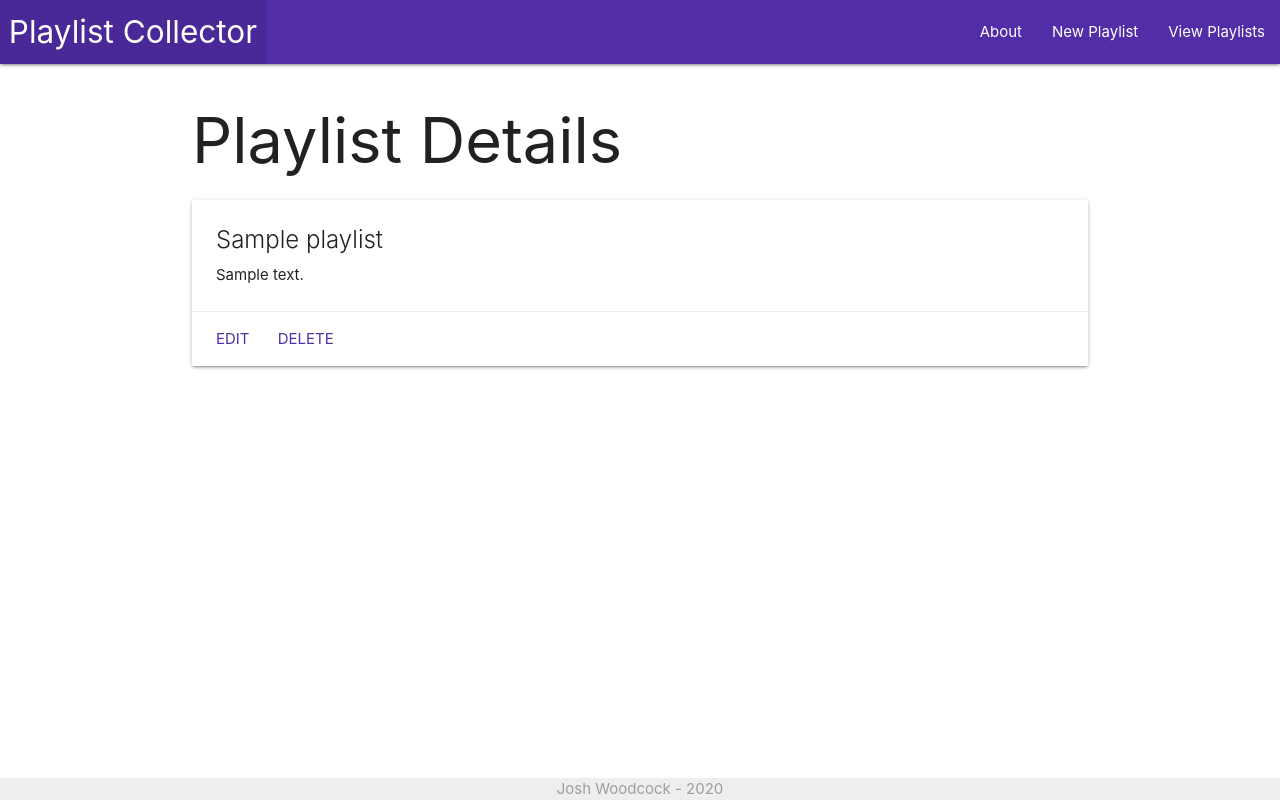
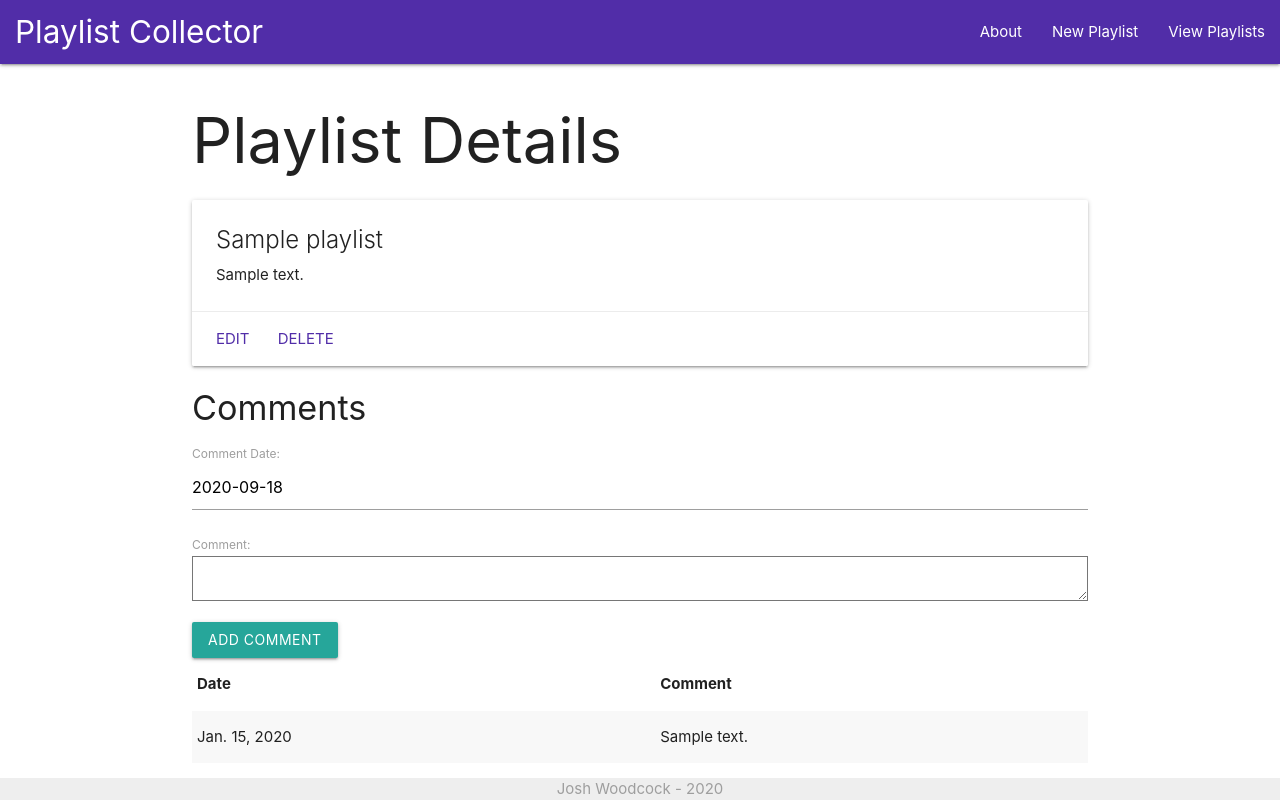
Before and after one commit to j0w0/playlist-collector, a Django app: page /playlists/1/ in a window 1280 px wide. Run offline with Django 3.2, Linux system fonts and the light colour scheme; tables that the repository leaves empty hold one stand-in row (values such as "Sample post").

Commit message:
Implement 1:M playlist/comment functionality

```diff
--- a/main_app/admin.py
+++ b/main_app/admin.py
@@ -1,6 +1,7 @@
 from django.contrib import admin
-from .models import Playlist
+from .models import Playlist, Comment
 
 # Register your models here.
 
 admin.site.register(Playlist)
+admin.site.register(Comment)
--- /dev/null
+++ b/main_app/forms.py
@@ -0,0 +1,8 @@
+from django.forms import ModelForm
+from .models import Comment
+
+
+class CommentForm(ModelForm):
+    class Meta:
+        model = Comment
+        fields = ['date', 'comment']
--- a/main_app/models.py
+++ b/main_app/models.py
@@ -13,3 +13,26 @@ class Playlist(models.Model):
 
     def get_absolute_url(self):
         return reverse('detail', kwargs={'playlist_id': self.id})
+
+    def comment_count(self):
+        return self.comment_set.count()
+
+
+class Comment(models.Model):
+    date = models.DateField(
+        'Comment Date'
+    )
+    comment = models.TextField(max_length=250)
+    playlist = models.ForeignKey(Playlist, on_delete=models.CASCADE)
+
+    def __str__(self):
+        return f"Comment left on {self.date} - {self.comment}"
+
+    class Meta:
+        ordering = ['-date']
+
+
+# class Song(models.Model):
+    # use Field.choices for genre?
+    # https://git.generalassemb.ly/SEI-CC/SEI-CC-9/blob/master/work/w08/d3/03-04-django-one-to-many-models/django-one-to-many-models.md#fieldchoices
+    # https://git.generalassemb.ly/SEI-CC/SEI-CC-9/blob/master/work/w08/d3/03-04-django-one-to-many-models/django-one-to-many-models.md#fix-the-meal-select
--- a/main_app/static/css/style.css
+++ b/main_app/static/css/style.css
@@ -12,3 +12,7 @@ footer.page-footer {
     padding-top: 0;
     text-align: right;
 }
+
+nav .brand-logo {
+    padding: 0 1rem;
+}
--- a/main_app/templates/base.html
+++ b/main_app/templates/base.html
@@ -10,15 +10,14 @@
     <title>Playlist Collector</title>
     <link rel="stylesheet" href="https://cdnjs.cloudflare.com/ajax/libs/materialize/1.0.0/css/materialize.min.css">
     <link rel="stylesheet" href="{% static 'css/style.css' %}">
+    <script src="https://cdnjs.cloudflare.com/ajax/libs/materialize/1.0.0/js/materialize.min.js"></script>
 </head>
 
 <body>
     <header class="navbar-fixed">
         <nav class="deep-purple darken-2">
             <div class="nav-wrapper">
-                <ul>
-                    <li><a href="/" class="left brand-logo">&nbsp;Playlist Collector&nbsp;</a></li>
-                </ul>
+                <a href="/" class="brand-logo left">Playlist Collector</a>
                 <ul class="right">
                     <li><a href="{% url 'about' %}">About</a></li>
                     <li><a href="{% url 'playlists_create' %}">New Playlist</a></li>
--- a/main_app/templates/playlists/detail.html
+++ b/main_app/templates/playlists/detail.html
@@ -16,4 +16,47 @@
     </div>
 </div>
 
+<h4>Comments</h4>
+
+<form action="{% url 'add_comment' playlist.id %}" method="POST">
+    {% csrf_token %}
+    {{ comment_form.as_p }}
+    <input type="submit" class="btn" value="Add Comment">
+</form>
+
+{% if playlist.comment_count == 0 %}
+
+<p>Aw, no comments yet.</p>
+
+{% else %}
+
+<table class="striped">
+    <thead>
+        <tr>
+            <th>Date</th>
+            <th>Comment</th>
+        </tr>
+    </thead>
+    <tbody>
+        {% for comment in playlist.comment_set.all %}
+        <tr>
+            <td>{{comment.date}}</td>
+            <td>{{comment.comment}}</td>
+        </tr>
+        {% endfor %}
+    </tbody>
+</table>
+
+{% endif %}
+
+<script>
+    const dateEl = document.getElementById('id_date');
+    M.Datepicker.init(dateEl, {
+        format: 'yyyy-mm-dd',
+        defaultDate: new Date(),
+        setDefaultDate: true,
+        autoClose: true
+    });
+</script>
+
 {% endblock %}
--- a/main_app/urls.py
+++ b/main_app/urls.py
@@ -12,4 +12,6 @@ urlpatterns = [
          views.PlaylistUpdate.as_view(), name='playlists_update'),
     path('playlists/<int:pk>/delete',
          views.PlaylistDelete.as_view(), name='playlists_delete'),
+    path('playlists/<int:playlist_id>/add_comment/',
+         views.add_comment, name="add_comment"),
 ]
--- a/main_app/views.py
+++ b/main_app/views.py
@@ -1,6 +1,7 @@
-from django.shortcuts import render
+from django.shortcuts import render, redirect
 from django.views.generic.edit import CreateView, UpdateView, DeleteView
 from .models import Playlist
+from .forms import CommentForm
 
 # Create your views here.
 
@@ -20,7 +21,11 @@ def playlists_index(request):
 
 def playlists_detail(request, playlist_id):
     playlist = Playlist.objects.get(id=playlist_id)
-    return render(request, 'playlists/detail.html', {'playlist': playlist})
+    comment_form = CommentForm()
+    return render(request, 'playlists/detail.html', {
+        'playlist': playlist,
+        'comment_form': comment_form
+    })
 
 
 class PlaylistCreate(CreateView):
@@ -38,3 +43,12 @@ class PlaylistDelete(DeleteView):
     model = Playlist
     fields = '__all__'
     success_url = '/playlists/'
+
+
+def add_comment(request, playlist_id):
+    form = CommentForm(request.POST)
+    if form.is_valid():
+        new_comment = form.save(commit=False)
+        new_comment.playlist_id = playlist_id
+        new_comment.save()
+    return redirect('detail', playlist_id=playlist_id)
```
Also changed, not shown: main_app/migrations/0002_comment.py (added).
